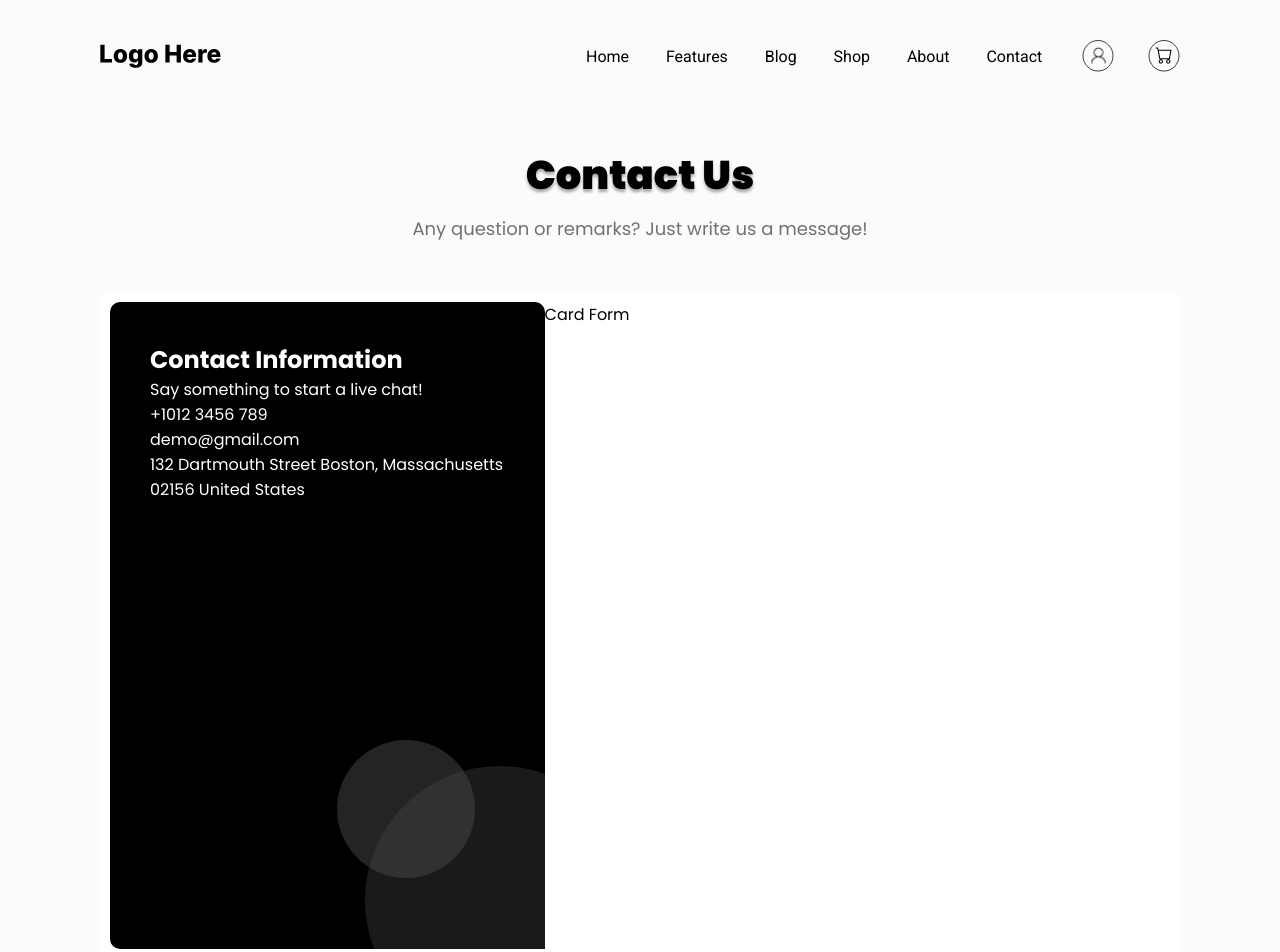
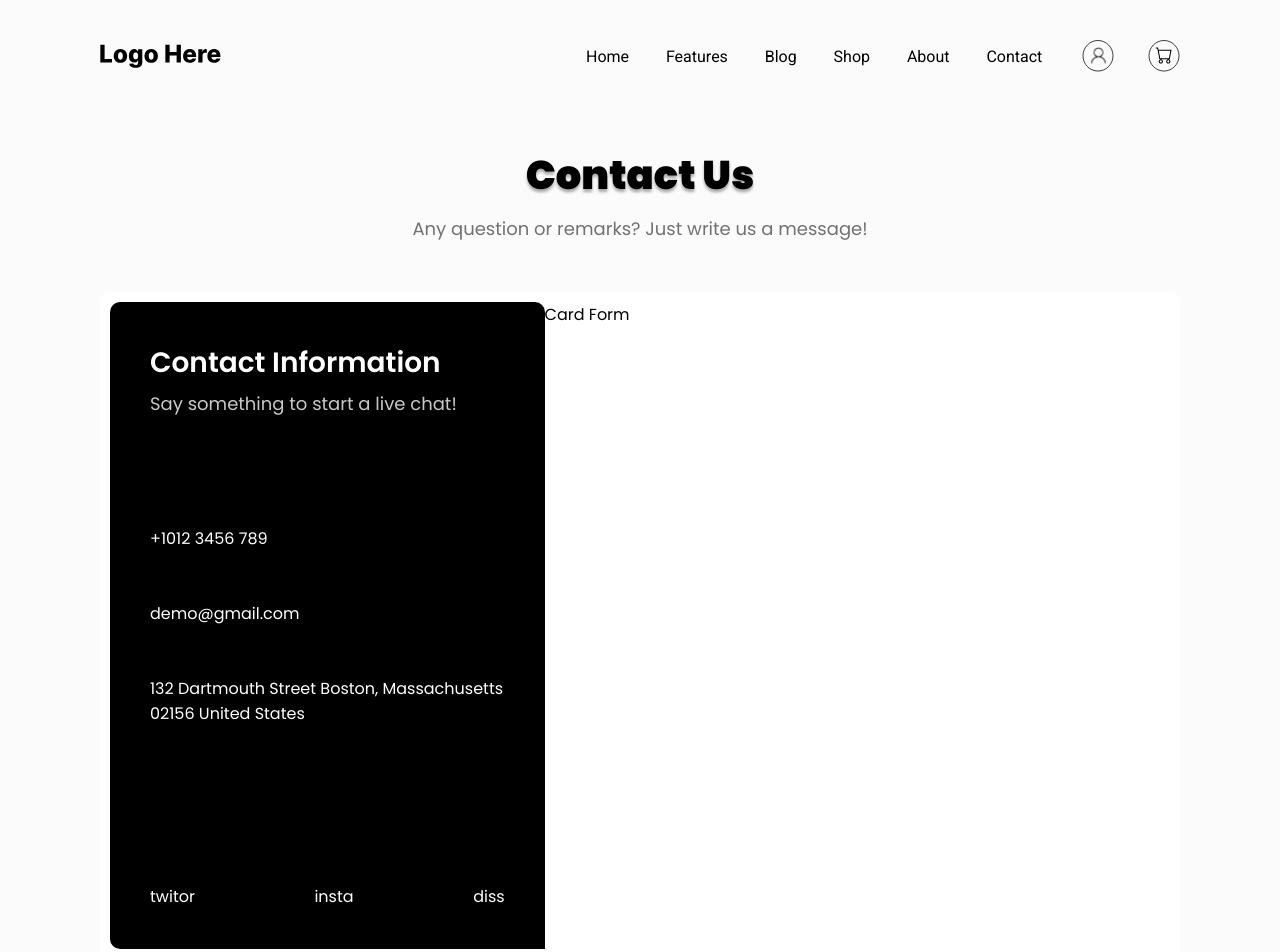
Before and after one commit to JollyR0ger42/react-contactus, a Next.js app: page / in a window 1280 px wide. Shown: the top 952 px of the page. Built offline with nearby package versions, Linux system fonts and the light colour scheme.

Commit message:
add basic structure for contacInfo part of card

```diff
--- a/src/components/ContactCard.js
+++ b/src/components/ContactCard.js
@@ -2,7 +2,18 @@ import style from './contactCard.module.scss'
 import Image from 'next/image'
 
 const CardInfo = () => {
-  return <div className={style.cardInfo}>
+  return (
+    <div className={style.cardInfo}>
+      {false && <div className={style.infoBgWrapper}>
+        <Image
+          className={style.infoBg}
+          src="/static/infoBg.svg"
+          width={208}
+          height={209}
+          alt=""
+        />
+      </div>}
+      <div className={style.cardInfoContent}>
         <h2 className={style.infoTitle}>Contact Information</h2>
         <p className={style.infoParag}>Say something to start a live chat!</p>
         <div className={style.contacts}>
@@ -16,14 +27,14 @@ const CardInfo = () => {
             132 Dartmouth Street Boston, Massachusetts 02156 United States
           </div>
         </div>
-    <Image
-        className={style.infoBg}
-        src="/static/infoBg.svg"
-        width={208}
-        height={209}
-        alt=""
-      />
+        <div className={style.infoLinks}>
+          <p>twitor</p>
+          <p>insta</p>
+          <p>diss</p>
         </div>
+      </div>
+    </div>
+  )
 }
 
 const CardForm = () => {
--- a/src/components/contactCard.module.scss
+++ b/src/components/contactCard.module.scss
@@ -17,11 +17,49 @@
   font-family: var(--font-poppins);
   padding: 40px;
   color: #fff;
+}
+
+.cardInfoContent {
+  display: flex;
+  flex-direction: column;
+  height: 100%;
+}
+
+.infoBgWrapper {
+  position: absolute;
+  top: 0;
+  left: 0;
+  width: 100%;
+  height: 100%;
+  display: flex;
+  justify-content: flex-end;
+  align-items: flex-end;
   overflow: hidden;
 }
 
-.infoBg {
-  position: absolute;
-  right: 0;
-  bottom: 0;
+.infoTitle {
+  font-size: 28px;
+  font-weight: 600;
+  margin-bottom: 6px;
 }
+
+.infoParag {
+  color: #C9C9C9;
+  font-size: 18px;
+}
+
+.infoLinks {
+  display: flex;
+  justify-content: space-between;
+}
+
+.contacts {
+  flex-grow: 4;
+  display: flex;
+  flex-direction: column;
+  justify-content: center;
+}
+
+.contact {
+  margin-bottom: 50px;
+}
```
Lines whose indentation alone changed are shown as unchanged.
